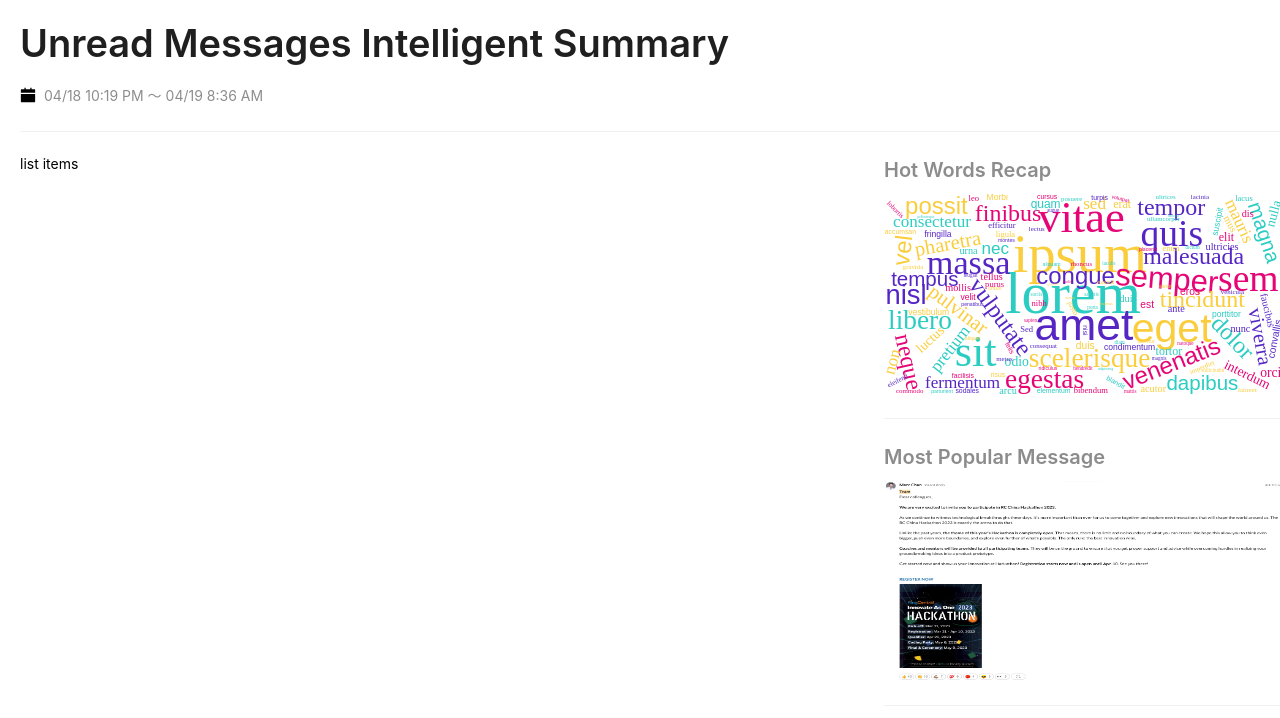
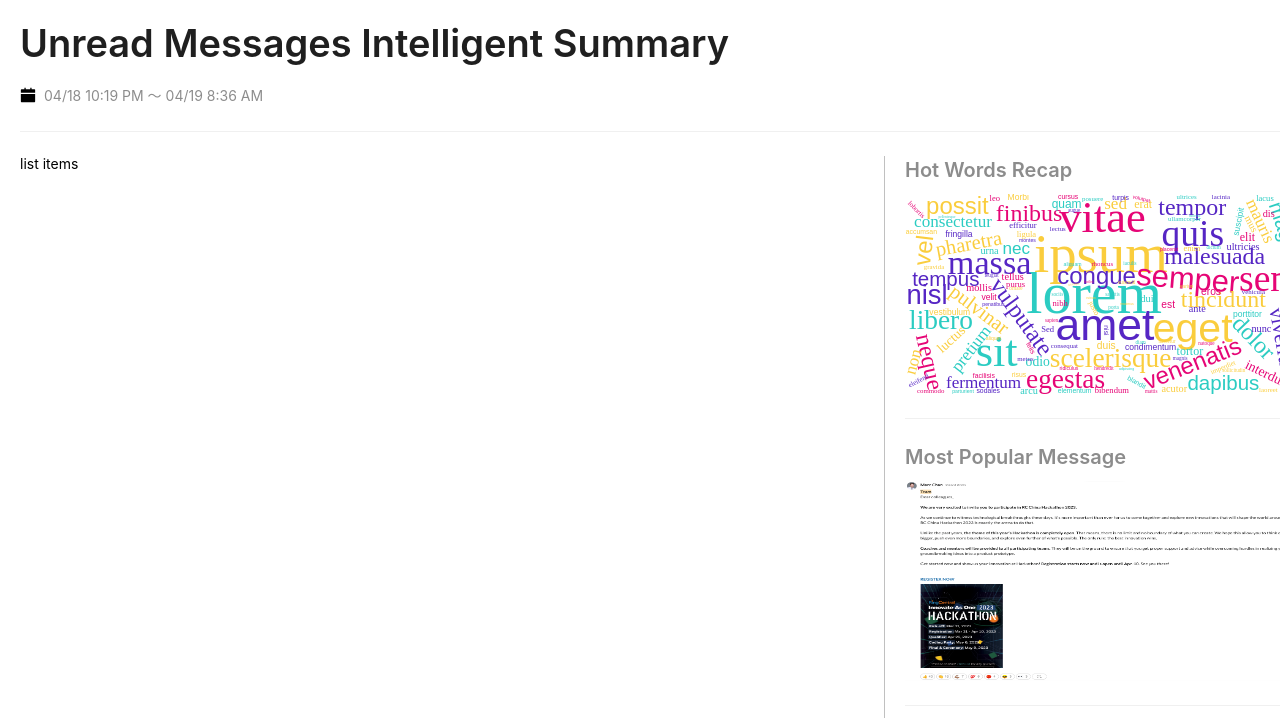
Before and after one commit to Hazyzh/hks, a React (Vite) app: page / in a window 1280 px wide. Shown: the top 718 px of the page. Built offline with nearby package versions, Linux system fonts and the light colour scheme.

Commit message:
update style

```diff
--- a/src/App.tsx
+++ b/src/App.tsx
@@ -8,7 +8,7 @@ const App = () => {
     <ConfigProvider>
       <PageTitle />
       <Divider />
-      <Row gutter={16}>
+      <Row gutter={16}  style={{height: '100%'}}>
         <Col span={16}>
           <MainPage />
         </Col>
--- a/src/components/LeftSideBar.tsx
+++ b/src/components/LeftSideBar.tsx
@@ -1,7 +1,7 @@
 import { Typography, Divider, Image } from 'antd';
 import PopularImg from '../assets/popular.png';
 import HotWordsImg from '../assets/hotWords.svg';
-
+import './sidebar.css'
 
 const { Title, Text } = Typography;
 
@@ -29,11 +29,11 @@ const UnreadHotWords = () => {
 
 export const LeftSideBar = () => {
   return (
-    <>
+    <div className='side-bar'>
       <UnreadHotWords />
       <Divider />
       <MostPopular />
       <Divider />
-    </>
+    </div>
   );
 };
--- /dev/null
+++ b/src/components/sidebar.css
@@ -0,0 +1,5 @@
+.side-bar {
+  border-left: 1px ridge silver;
+  padding: 0 20px;
+  height: 100%;
+}
--- a/src/index.css
+++ b/src/index.css
@@ -1,3 +1,13 @@
 body {
   margin: 20px;
+  overflow: hidden;
+  height: 100%;
 }
+
+#root {
+  height: 100%;
+}
+
+* {
+  box-sizing: border-box;
+}
```
